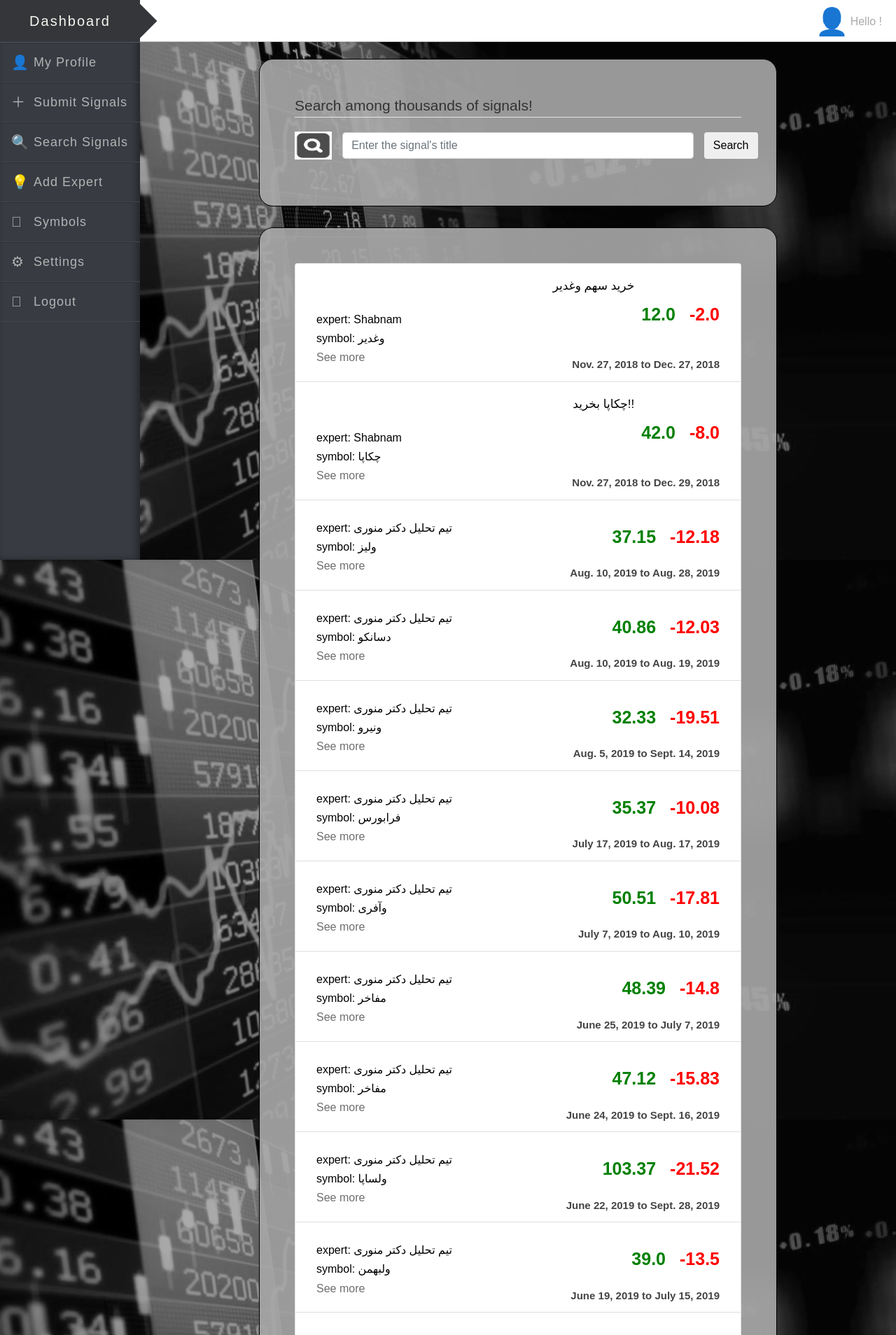
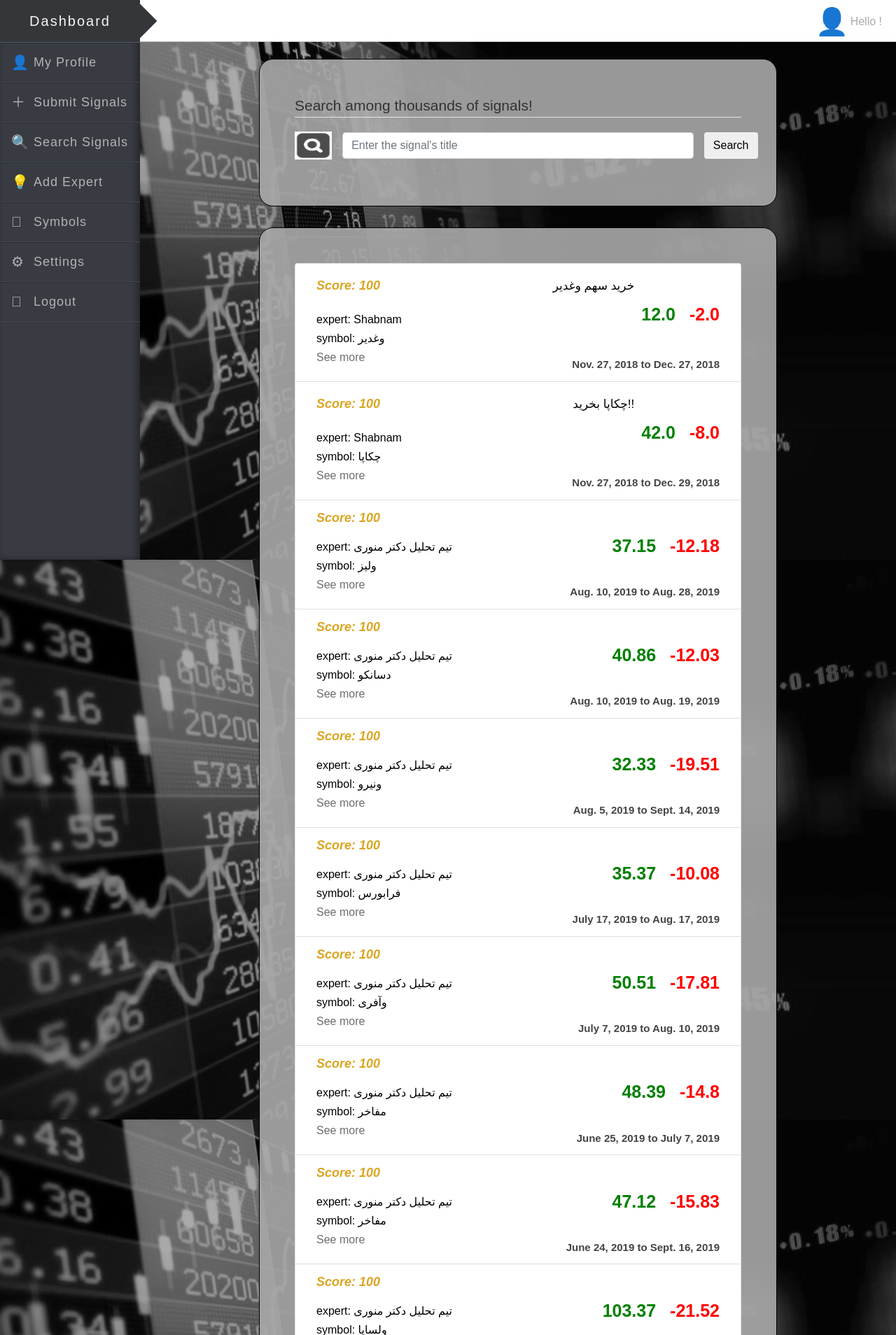
Before and after one commit to ShabnamRad/FoxSignalManagementAssistant, a Django app: page /signal/search in a window 1280 px wide. Shown: the top 1908 px of the page at 70% size. Run offline with Django 3.2, Linux system fonts and the light colour scheme; data comes from the database, SQL or seed files in the repository; both versions use the stored data as it was after the commit; some libraries are stand-ins or nearby versions; some web fonts are replaced.

Commit message:
simple score, prepared for updating, not being updated yet.

```diff
--- a/advertisement/forms.py
+++ b/advertisement/forms.py
@@ -53,7 +53,7 @@ class AddSignalForm(ModelForm):
 class AddExpertForm(ModelForm):
     class Meta:
         model = Expert
-        fields = '__all__'
+        exclude = ['score', 'normalized_score']
 
     def __init__(self, *args, **kwargs):
         super(AddExpertForm, self).__init__(*args, **kwargs)
@@ -83,7 +83,7 @@ class RegisterForm(ModelForm):
 
     class Meta:
         model = Member
-        exclude = ['user', 'experts']
+        exclude = ['user', 'experts', 'followings']
 
     def __init__(self, *args, **kwargs):
         super(RegisterForm, self).__init__(*args, **kwargs)
--- a/advertisement/models.py
+++ b/advertisement/models.py
@@ -3,7 +3,7 @@ import os
 from django.conf import settings
 from django.contrib.auth.models import User
 from django.db import models
-from django.db.models import CASCADE
+from django.db.models import CASCADE, Max, Min
 
 from advertisement.constant import SEX_CHOICES
 from advertisement.utils import generate_random_token
@@ -54,9 +54,17 @@ class Expert(models.Model):
     first_name = models.CharField(max_length=80)
     last_name = models.CharField(max_length=80)
     website = models.URLField(max_length=200, null=True)
+    score = models.FloatField(default=1)
+    normalized_score = models.FloatField(default=1)
 
     def __str__(self):
         return self.display_name
+
+    def save(self, *args, **kwargs):
+        max_score = Expert.objects.all().aggregate(Max('score'))['score__max']
+        min_score = Expert.objects.all().aggregate(Min('score'))['score__min']
+        self.normalized_score = (self.score - min_score) / (max_score - min_score)
+        super(Expert, self).save(*args, **kwargs)
 
 
 class Symbol(models.Model):
--- a/templates/home.html
+++ b/templates/home.html
@@ -31,7 +31,7 @@
     </div>
     <div class="row mt-3">
         <div class="col-4 offset-1 browse-link">
-            <a href="http://127.0.0.1:8000/signal/search">Browse Signals Without Registration</a>
+{#            <a href="http://127.0.0.1:8000/signal/search">Browse Signals Without Registration</a>#}
         </div>
     </div>
 </div>
--- a/templates/profile.html
+++ b/templates/profile.html
@@ -20,7 +20,11 @@ Profile
                     <div class="list-group-item" onclick="">
                         <div style="display: flex; justify-content: space-between">
                             <div style="float: left; flex-grow: 1" class="search-res">
-                                <h3 style="text-align: right; "><a style="color: black; font-size: x-large" href={% url 'advertisement_detail' ad.id %}>{{ ad.title }}</a></h3>
+                                <div style="display: flex; justify-content: space-between">
+                                    <p style="float: left; margin: auto 10px; font-size: 18px; font-weight: bold; font-style: italic; color: goldenrod">
+                                        Score: {%  widthratio ad.expert.normalized_score 1 100 %}</p>
+                                    <h3 style="float: right"><a style="color: black" href={% url 'advertisement_detail' ad.id %}>{{ ad.title }}</a></h3>
+                                </div>
                                 <h6><a style="color: black" href={% url 'expert_page' ad.expert.id %}>expert: {{ ad.user_id }}</a></h6>
                                 <h6><a style="color: black" href={% url 'symbol_detail' ad.symbol.name %}>symbol: {{ ad.symbol }}</a></h6>
                                 <h6><a href={% url 'advertisement_detail' ad.id %}>See more</a></h6>
--- a/templates/search.html
+++ b/templates/search.html
@@ -40,10 +40,17 @@ Searching Signals
                     <div class="list-group-item" onclick="">
                         <div style="display: flex; justify-content: space-between">
                             <div style="float: left; flex-grow: 1" class="search-res">
-                            <h3 style="text-align: right"><a style="color: black" href={% url 'advertisement_detail' ad.id %}>{{ ad.title }}</a></h3>
-                            <h6><a style="color: black" href={% url 'expert_page' ad.expert.id %}>expert: {{ ad.user_id }}</a></h6>
-                            <h6><a style="color: black" href={% url 'symbol_detail' ad.symbol.name %}>symbol: {{ ad.symbol }}</a></h6>
-                            <h6><a style="color: #6e6e6e" href={% url 'advertisement_detail' ad.id %}>See more</a></h6>
+                                <div style="display: flex; justify-content: space-between">
+                                    <p style="float: left; margin: auto 10px; font-size: 18px; font-weight: bold; font-style: italic; color: goldenrod">
+                                        Score: {%  widthratio ad.expert.normalized_score 1 100 %}</p>
+                                    <h3 style="float: right"><a style="color: black" href={% url 'advertisement_detail' ad.id %}>{{ ad.title }}</a></h3>
+                                </div>
+                                <h6><a style="color: black"
+                                       href={% url 'expert_page' ad.expert.id %}>expert: {{ ad.user_id }}</a></h6>
+                                <h6><a style="color: black"
+                                       href={% url 'symbol_detail' ad.symbol.name %}>symbol: {{ ad.symbol }}</a></h6>
+                                <h6><a style="color: #6e6e6e" href={% url 'advertisement_detail' ad.id %}>See more</a>
+                                </h6>
                             </div>
                             <p style="float: right; margin: auto 10px; font-size: 25px; font-weight: bold; color: green">{{ ad.expected_return }}</p>
                             <p style="float: right; margin: auto 10px; font-size: 25px; font-weight: bold; color: red">{{ ad.expected_risk }}</p>
```
Also changed, not shown: templates/ad_detail.html (+5 -3 lines), templates/expert_page.html (+17 -10 lines), db.sqlite3. Lines whose indentation alone changed are shown as unchanged.
